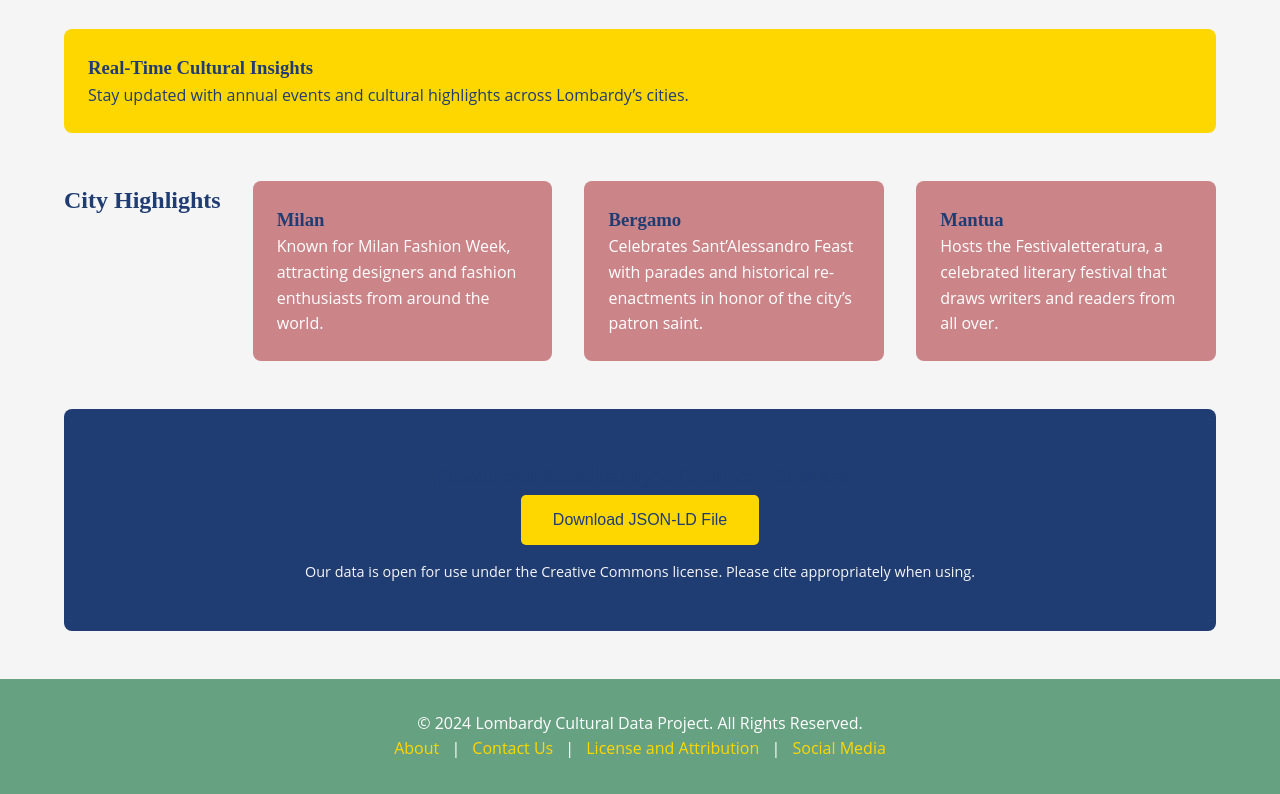
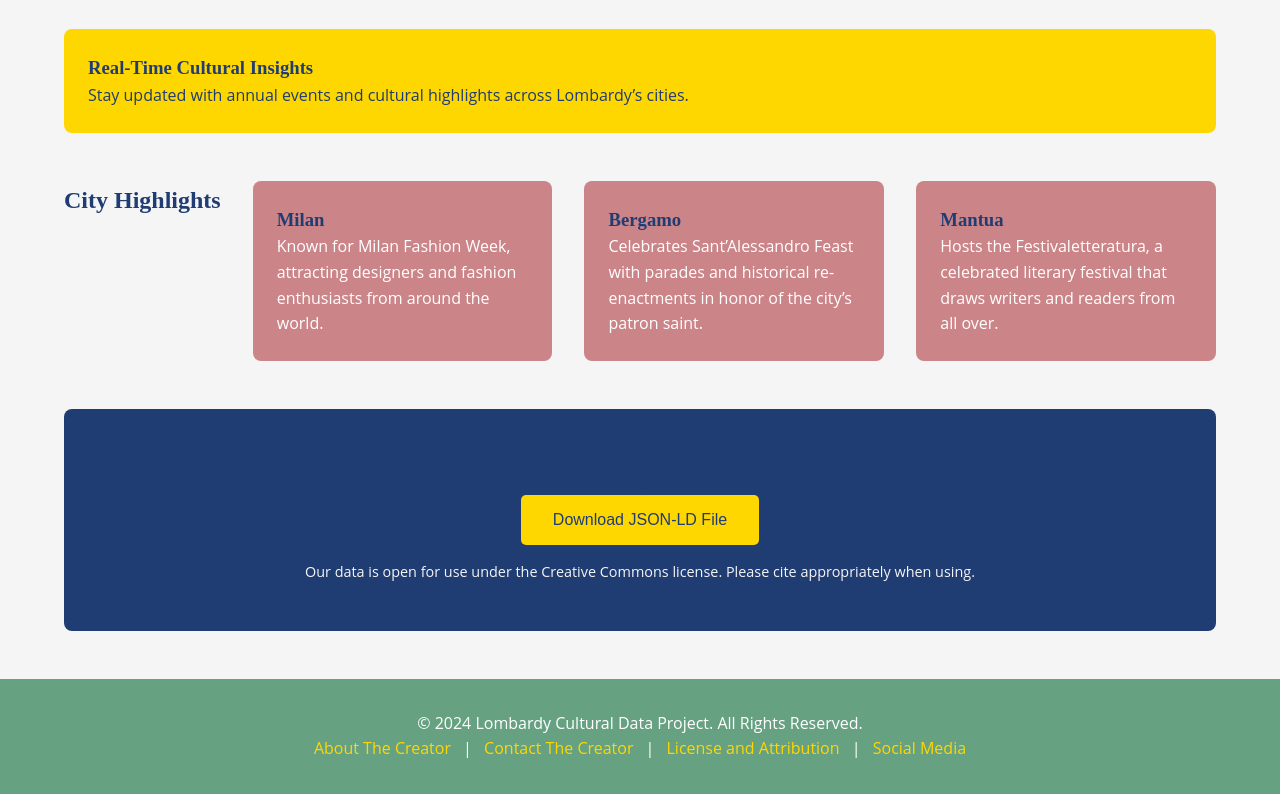
Before and after one commit to ObafemiY/Pavia-Fortifications-research, a plain HTML site: page index.html in a window 1280 px wide. Shown: the part 458-1252 px from the top of the page. Drawn offline with Linux system fonts and the light colour scheme.

Commit message:
Update index.html

```diff
--- a/index.html
+++ b/index.html
@@ -184,8 +184,8 @@
 <footer>
     <p>&copy; 2024 Lombardy Cultural Data Project. All Rights Reserved.</p>
     <p>
-        <a href="#">About</a> |
-        <a href="#">Contact Us</a> |
+        <a href="#">About The Creator</a> |
+        <a href="#">Contact The Creator</a> |
         <a href="#">License and Attribution</a> |
         <a href="#">Social Media</a>
     </p>
```
